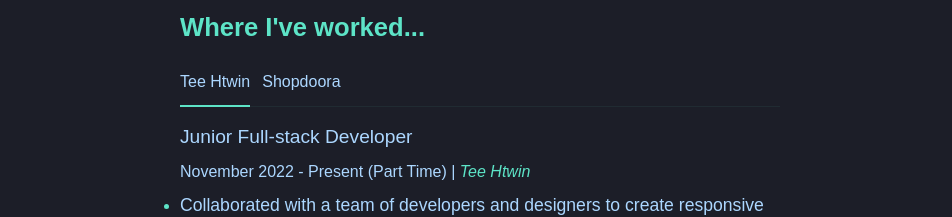
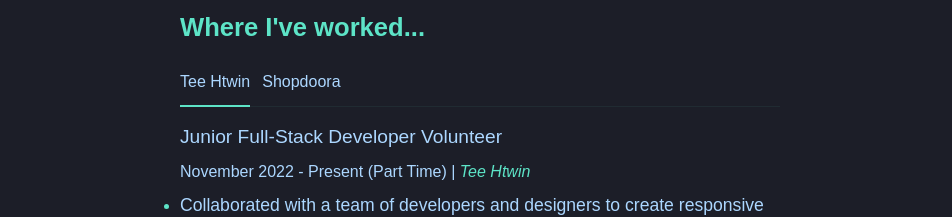
Before and after one commit to myatminag/myatminaung.v1, a Next.js app: page / in a window 1280 px wide. Shown: the part 1740-1957 px from the top of the page, without its empty margins (160-1112 px from the left). Built offline with nearby package versions, Linux system fonts and the light colour scheme.

Commit message:
Fix: exp data

```diff
--- a/assets/exp.js
+++ b/assets/exp.js
@@ -1,6 +1,6 @@
 export const expData = [
     {
-        jobTitle: "Junior Full-stack Developer",
+        jobTitle: "Junior Full-Stack Developer Volunteer",
         companyName: "Tee Htwin",
         date: "November 2022 - Present (Part Time)",
         description: [
@@ -16,9 +16,9 @@ export const expData = [
         companyName: "Shopdoora",
         date: "January 2023 - Present (Full Time)",
         description: [
-            "Collaborated with cross-functional teams, including designers, testers, and backend developers, to deliver high-quality features on tight timelines",
-            "Developed and maintained micro-frontends using React, Next and state managment libraries like Redux and Zustand.",
-            "Implemented responsive design strategies and mobile-first development approach to ensure seamless user experiences across all devices",
+            "Collaborated with cross-functional teams, including designers, testers, and backend developers, to deliver high-quality features on tight timelines.",
+            "Developed and maintained micro-frontends using React, Next and state management libraries like Redux and Zustand.",
+            "Implemented responsive design strategies and mobile-first development approach to ensure seamless user experiences across all devices.",
             "Worked alongside with five front-end developers for developing eCommerce service platforms for variety of seller, retailer, and vendor.",
             "Implemented and shipped the front-end of Aya Zay multi-seller web app for Aya Bank which let users can buy various kinds of products at Aya Pay application.",
         ],
```
